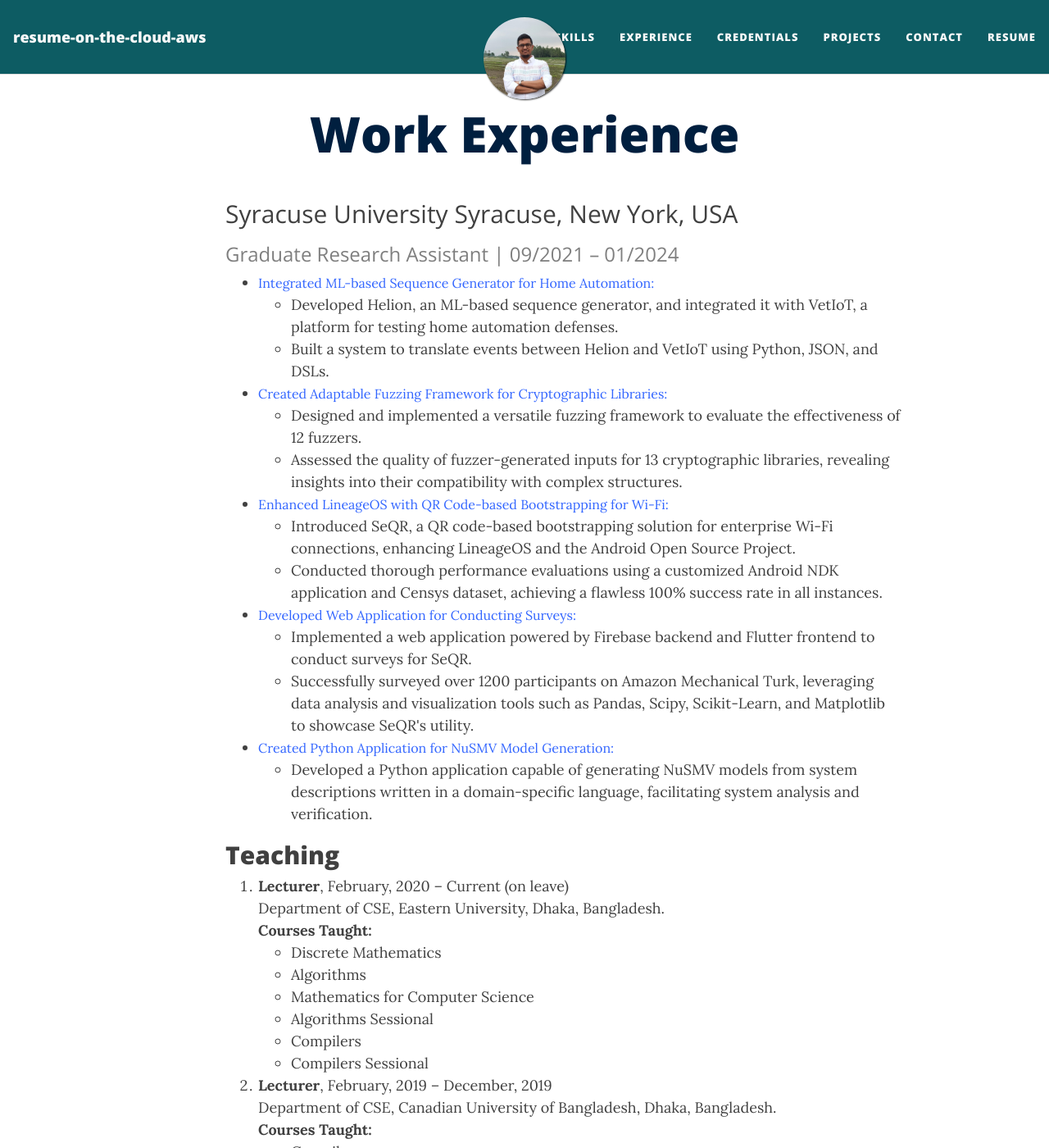
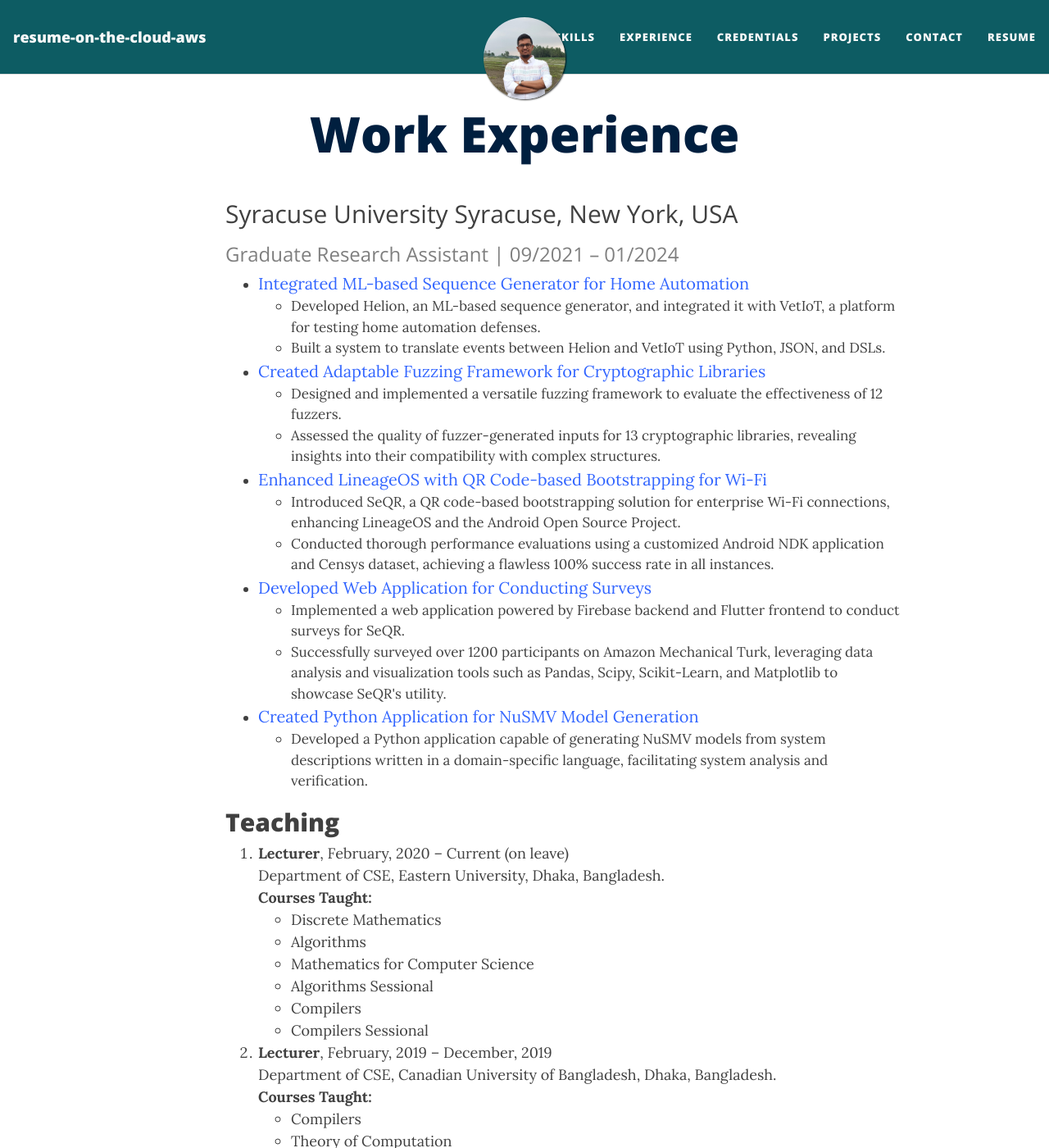
Before and after one commit to numan947/resume-on-the-cloud-aws, a Jekyll site: the page built from portfoliowebsite/experiences.md, in a window 1280 px wide and 1400 px high. Shown: the whole window at 82% size. Built offline with Jekyll 4.4.1, drawn with Linux system fonts in a browser that asks for light colours; nearby versions of some CDN libraries; some of the changed lines change nothing that is shown.

Commit message:
Updated site a bit and website-actions

```diff
--- a/portfoliowebsite/experiences.md
+++ b/portfoliowebsite/experiences.md
@@ -7,32 +7,32 @@ subtitle:
 ## <span style="font-weight:normal">Syracuse University Syracuse, New York, USA</span>
 ### <span style="color:#7f7f7f;font-weight:normal">Graduate Research Assistant | 09/2021 – 01/2024</span>
 
-<ul>
-    <li><span style="color: #3366ff; font-size: 16px;">Integrated ML-based Sequence Generator for Home Automation:</span>
+<ul style="font-size: 17px;">
+    <li><span style="color: #3366ff; font-size: 20px;">Integrated ML-based Sequence Generator for Home Automation</span>
         <ul style="list-style-type: circle;">
             <li>Developed Helion, an ML-based sequence generator, and integrated it with VetIoT, a platform for testing home automation defenses.</li>
             <li>Built a system to translate events between Helion and VetIoT using Python, JSON, and DSLs.</li>
         </ul>
     </li>
-    <li><span style="color: #3366ff; font-size: 16px;">Created Adaptable Fuzzing Framework for Cryptographic Libraries:</span>
+    <li><span style="color: #3366ff; font-size: 20px;">Created Adaptable Fuzzing Framework for Cryptographic Libraries</span>
         <ul style="list-style-type: circle;">
             <li>Designed and implemented a versatile fuzzing framework to evaluate the effectiveness of 12 fuzzers.</li>
             <li>Assessed the quality of fuzzer-generated inputs for 13 cryptographic libraries, revealing insights into their compatibility with complex structures.</li>
         </ul>
     </li>
-    <li><span style="color: #3366ff; font-size: 16px;">Enhanced LineageOS with QR Code-based Bootstrapping for Wi-Fi:</span>
+    <li><span style="color: #3366ff; font-size: 20px;">Enhanced LineageOS with QR Code-based Bootstrapping for Wi-Fi</span>
         <ul style="list-style-type: circle;">
             <li>Introduced SeQR, a QR code-based bootstrapping solution for enterprise Wi-Fi connections, enhancing LineageOS and the Android Open Source Project.</li>
             <li>Conducted thorough performance evaluations using a customized Android NDK application and Censys dataset, achieving a flawless 100% success rate in all instances.</li>
         </ul>
     </li>
-    <li><span style="color: #3366ff; font-size: 16px;">Developed Web Application for Conducting Surveys:</span>
+    <li><span style="color: #3366ff; font-size: 20px;">Developed Web Application for Conducting Surveys</span>
         <ul style="list-style-type: circle;">
             <li>Implemented a web application powered by Firebase backend and Flutter frontend to conduct surveys for SeQR.</li>
             <li>Successfully surveyed over 1200 participants on Amazon Mechanical Turk, leveraging data analysis and visualization tools such as Pandas, Scipy, Scikit-Learn, and Matplotlib to showcase SeQR's utility.</li>
         </ul>
     </li>
-    <li><span style="color: #3366ff; font-size: 16px;">Created Python Application for NuSMV Model Generation:</span>
+    <li><span style="color: #3366ff; font-size: 20px;">Created Python Application for NuSMV Model Generation</span>
         <ul style="list-style-type: circle;">
             <li>Developed a Python application capable of generating NuSMV models from system descriptions written in a domain-specific language, facilitating system analysis and verification.</li>
         </ul>
```
Also changed, not shown: .github/workflows/website-actions.yml.
